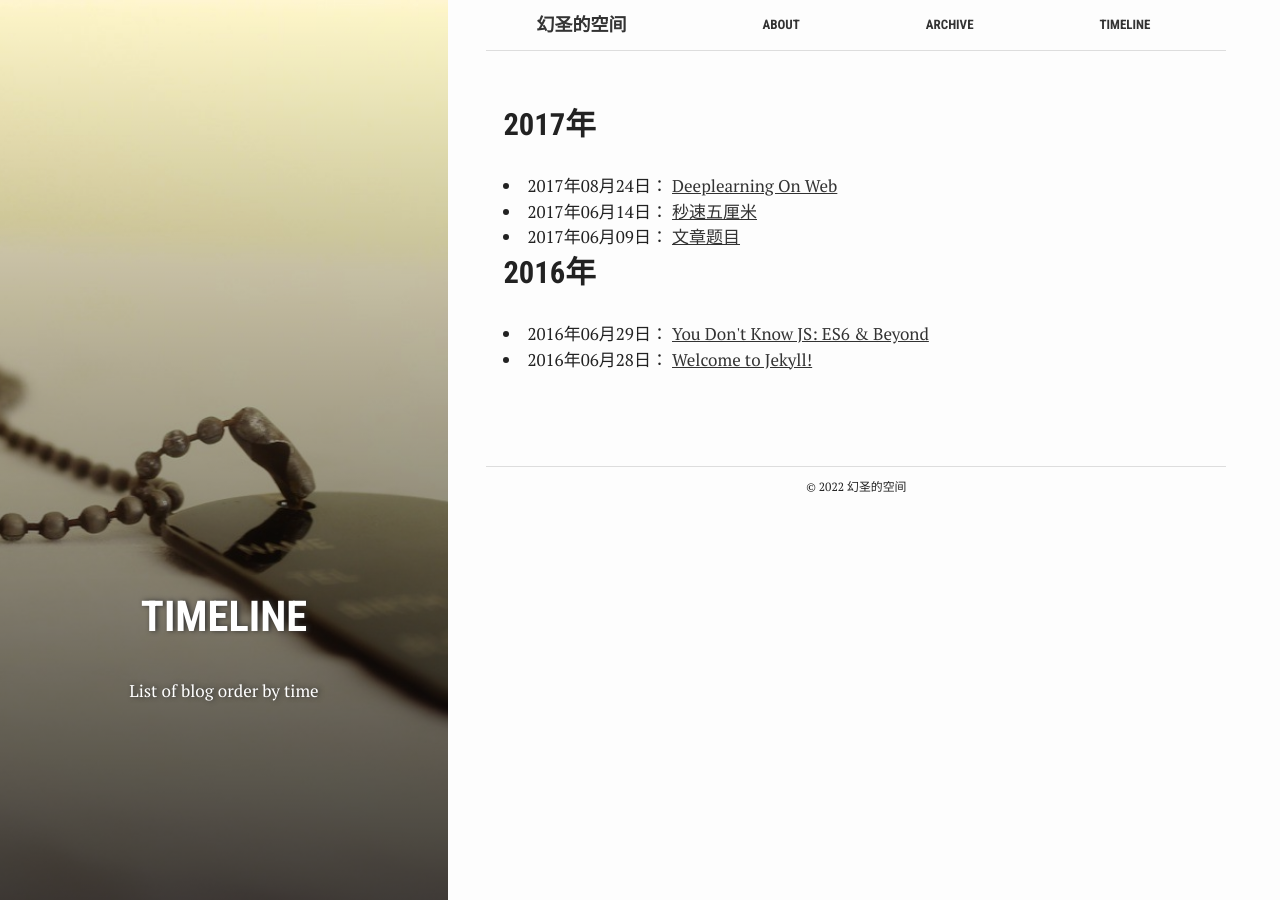
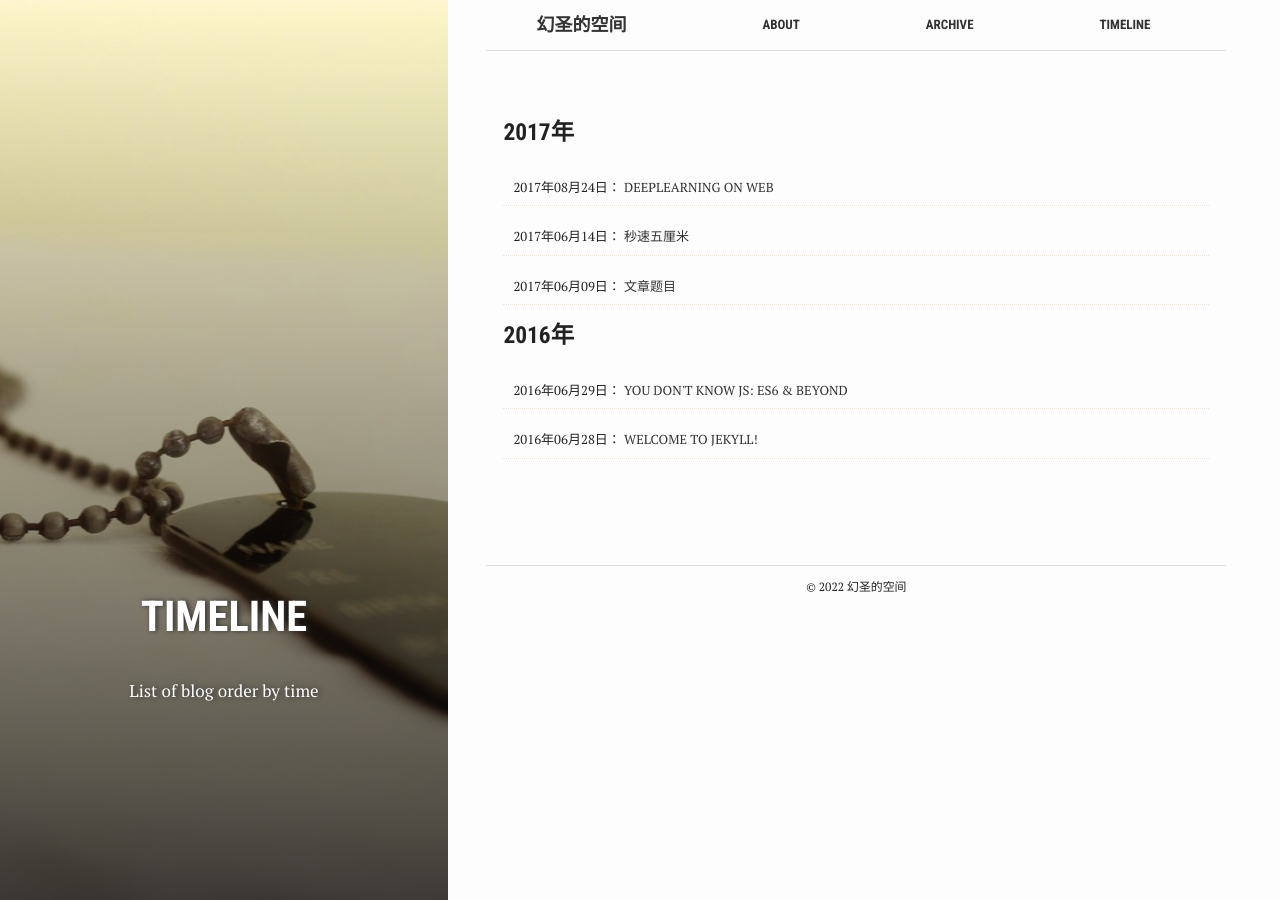
Before and after one commit to cheungwoonming/cheungwoonming.github.io, a Jekyll site: the page built from timeline.html, in a window 1280 px wide. Built offline with Jekyll 4.4.1, drawn with Linux system fonts in a browser that asks for light colours; comment, search, counter and statistics services are not loaded.

Commit message:
改变date颜色

```diff
--- a/assets/_sass/_layout.scss
+++ b/assets/_sass/_layout.scss
@@ -266,7 +266,7 @@
 }
 
 .year li {
-  padding: 5px;
+  //padding: 5px;
   padding: 8px 10px;
   border-bottom: 1px dotted #eae4da
 }
@@ -282,8 +282,7 @@
 .date {
   text-align: right;
   float: right;
-  //color: #d4d4d4;
-  color: #aaffaa;
+  color: #343a40;
   display: none;
 }
 
--- a/timeline.html
+++ b/timeline.html
@@ -9,7 +9,7 @@
 ---
 
 {% for post in site.posts %}
-
+  <ul class="year">
     {% unless post.next %}
       <h2>{{ post.date | date: '%Y年' }}</h2>
     {% else %}
@@ -21,4 +21,6 @@
     {% endunless %}
 
     <li>{{ post.date | date:"%Y年%m月%d日：" }} <a href="{{ post.url }}">{{ post.title }}</a></li>
+  </ul>
+
 {% endfor %}
```
Lines whose indentation alone changed are shown as unchanged.
